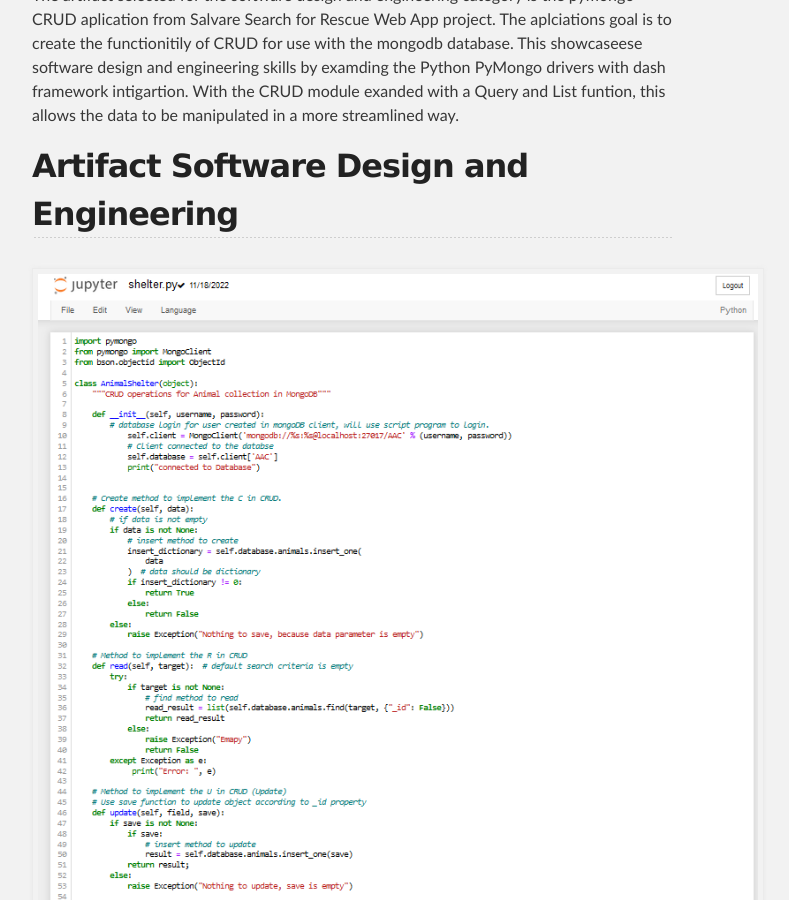
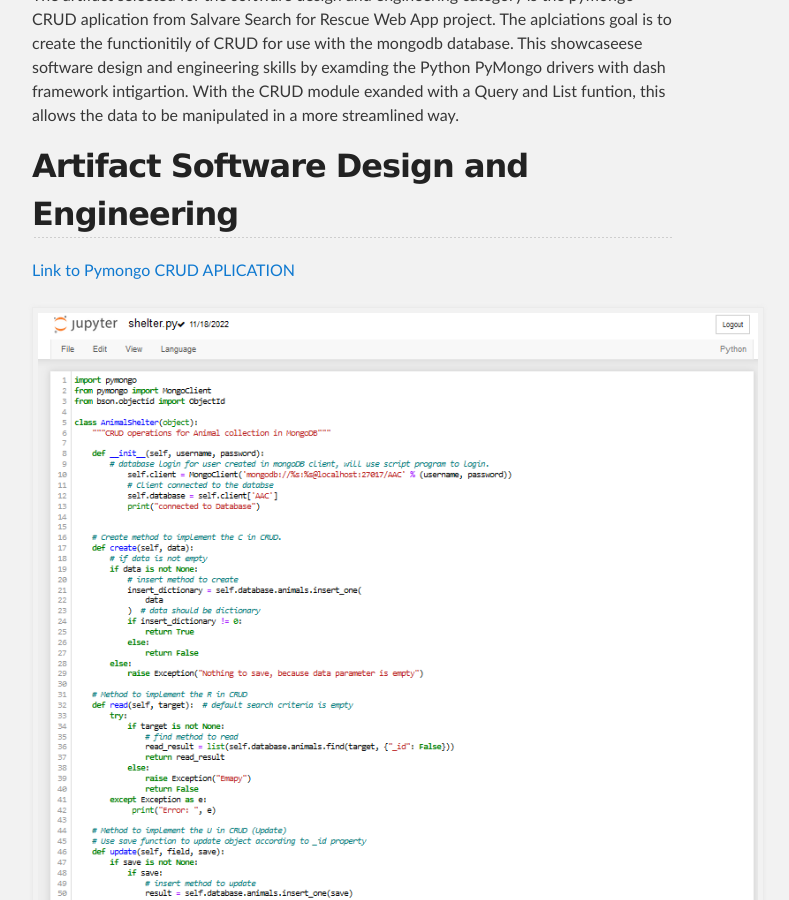
Before and after one commit to pages-themes/slate, a Jekyll site: the page built from index.md, in a window 1280 px wide and 900 px high, scrolled down 2910 px. Shown: the whole window, without its empty margins (288-1077 px from the left). Built offline with Jekyll 4.4.1, drawn with Linux system fonts in a browser that asks for light colours; our own code applies the rules of GitHub Pages for plain Markdown files; some of the changed text lies outside the part shown.

Commit message:
Update index.md

```diff
--- a/index.md
+++ b/index.md
@@ -48,6 +48,8 @@
 
 ## Artifact Software Design and Engineering
 
+[Link to Pymongo CRUD APLICATION](https://github.com/daimon2008/Capstone/blob/master/docs/shelter.py)
+
 <div style="text-align: center;">
     <img src="assets/images/Screenshot%20(232).png" width="720px" title="test" />
     <p><em>Adding LS and CRUD</em></p>
@@ -58,6 +60,8 @@
 The artifact selectedd for the Alogorithim and data structure category is the Pymongo Script created and used in the Salvare Search for Rescue Web App project.  I selected this artifact becacuse its consists of design considerations and creating an API to both use the artifact from software design and enineering and theailbity to quickly call an APU and manipulate and test data.  This showcases data structure skills with creating a script to quickly excute the expanded CRUD funtionity with the previous catoeries Query and List functions.
 
 ## Artifact Algorithms and Data Structures
+
+[Link to Pymongo Script](https://github.com/daimon2008/Capstone/blob/master/docs/projectone(1).ipynb)
 
 <div style="text-align: center;">
     <img src="assets/images/Screenshot%20(233).png" width="720px" title="test" />
@@ -79,6 +83,8 @@
 
 [Database Data](https://daimon2008.github.io/database/)
 
+[Link to the Web Fiiles](https://github.com/daimon2008/database)
+
 <dl>
 <dt>Name</dt>
 <dd>Paul Schwartz</dd>
```
